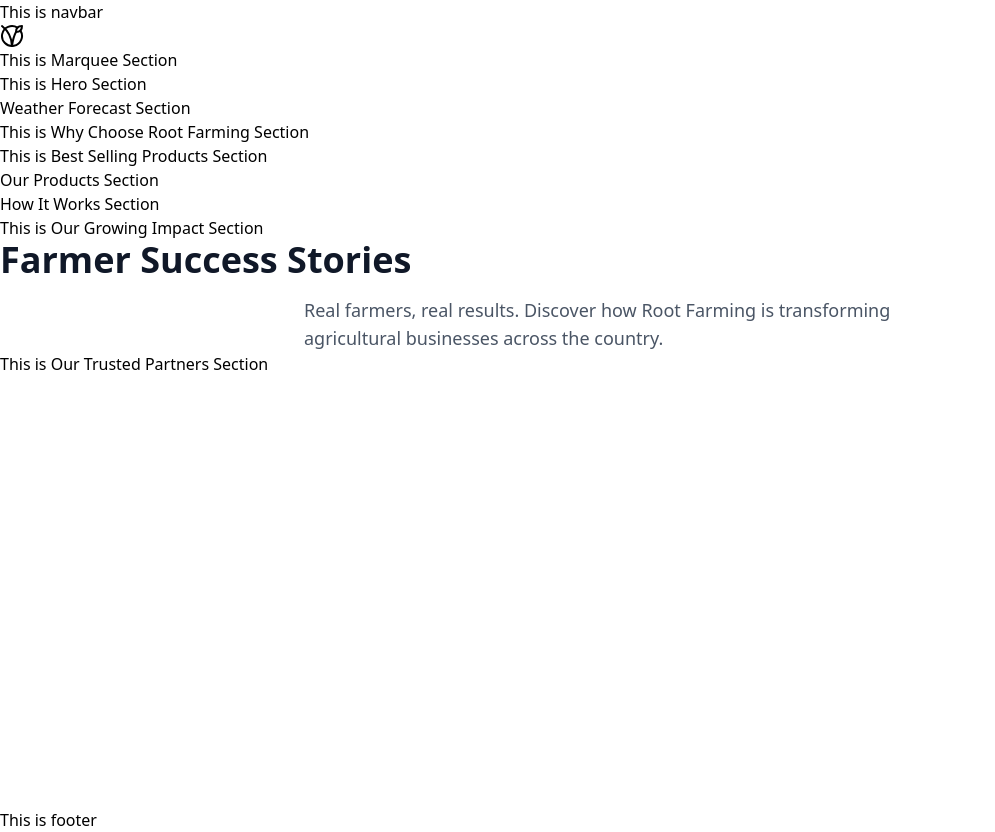
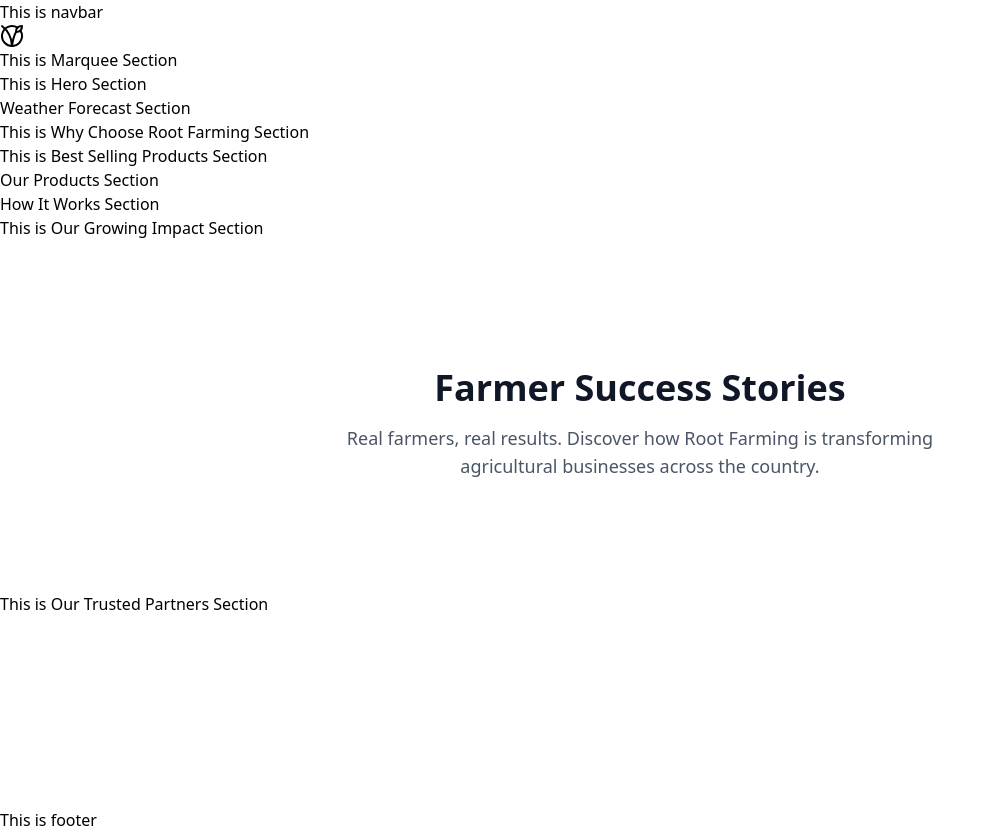
Before and after one commit to Subroto89/root-farming-frontend, a React (Vite) app: page / in a window 1280 px wide. Shown: the whole page, without its empty margins (0-995 px from the left). Built offline with nearby package versions, Linux system fonts and the light colour scheme.

Commit message:
Added: Hearder Part

```diff
--- a/src/components/HomePage/FarmerSuccessStoriesSection.jsx
+++ b/src/components/HomePage/FarmerSuccessStoriesSection.jsx
@@ -2,9 +2,10 @@ import React from "react";
 
 const FarmerSuccessStoriesSection = () => {
   return (
-    <div>
+    <div className="py-16 rounded mt-16">
         {/* Header Part -------------------------------- */}
-      <h2 className="text-3xl md:text-4xl font-bold text-gray-900 mb-4">
+      <div className="text-center mb-12">
+        <h2 className="text-3xl md:text-4xl font-bold text-gray-900 mb-4">
         Farmer Success Stories
       </h2>
 
@@ -12,6 +13,7 @@ const FarmerSuccessStoriesSection = () => {
           Real farmers, real results. Discover how Root Farming is transforming
           agricultural businesses across the country.
         </p>
+      </div>
     </div>
   );
 };
```
